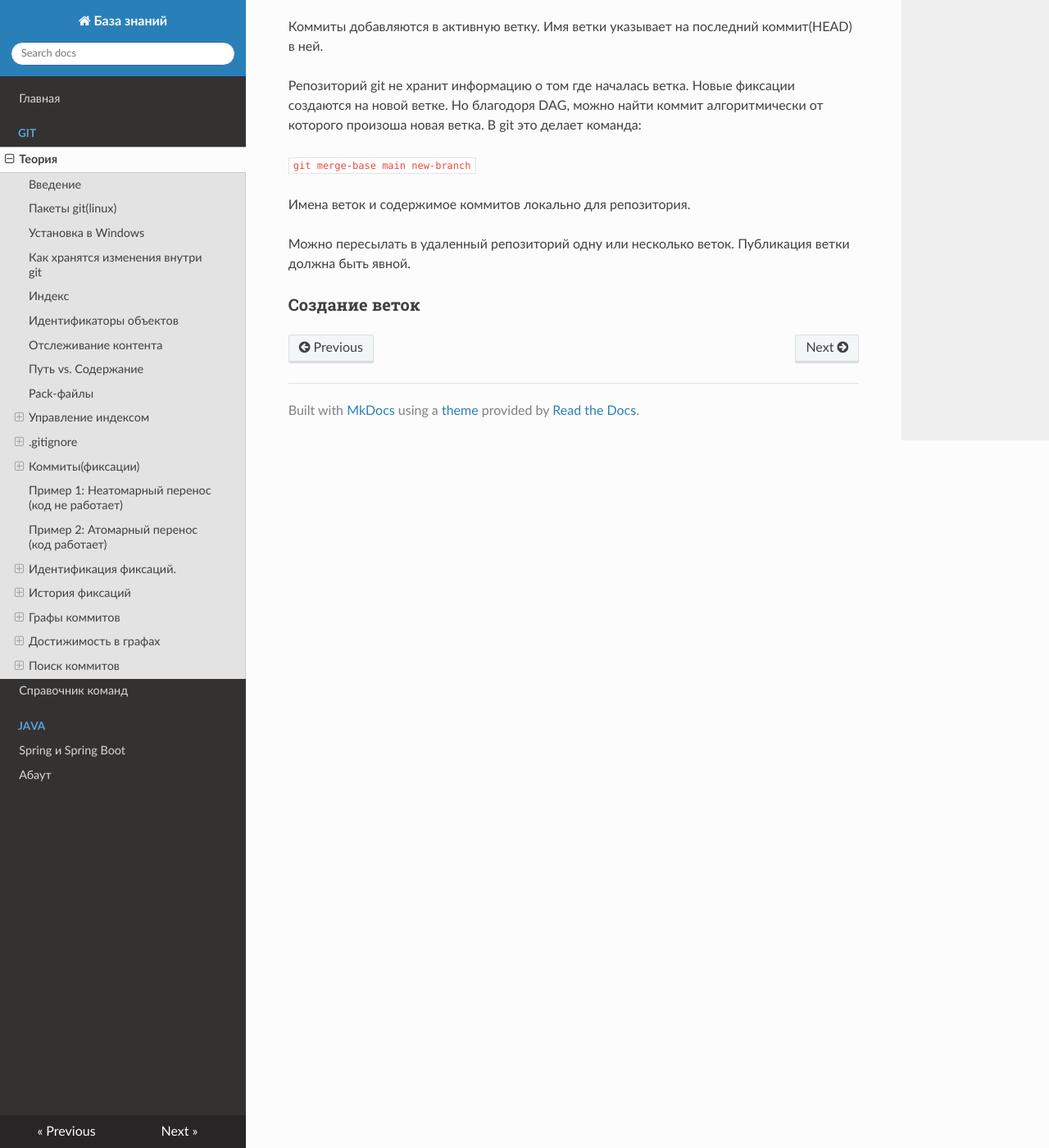
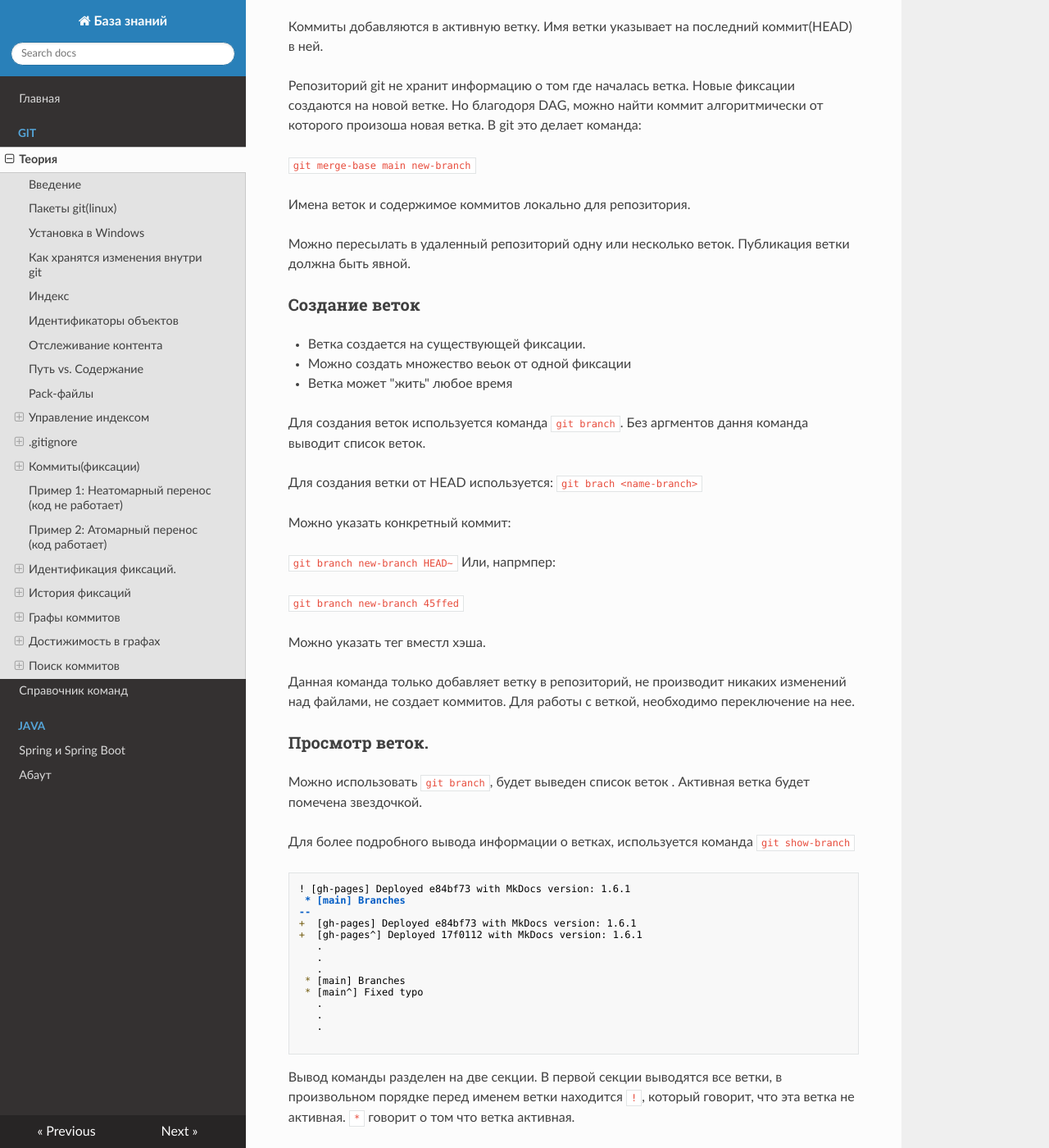
Before and after one commit to AMaslyakov/knowledge_base, an MkDocs documentation site: the page built from docs/git.md, in a window 1280 px wide and 1400 px high, scrolled down 20984 px. Shown: the whole window at 82% size. Built offline with MkDocs 1.6.1, drawn with Linux system fonts in a browser that asks for light colours; nearby versions of some CDN libraries; some of the changed text lies outside the part shown.

Commit message:
Create branches, showing brnches

````diff
--- a/docs/git.md
+++ b/docs/git.md
@@ -859,3 +859,62 @@ git branch "bug/something"
 Можно пересылать в удаленный репозиторий одну или несколько веток. Публикация ветки должна быть явной.
 
 ### Создание веток
+
+- Ветка создается на существующей фиксации.
+- Можно создать множество веьок от одной фиксации
+- Ветка может "жить" любое время
+
+Для создания веток используется команда ```git branch```. Без аргментов дання команда выводит список веток.
+
+Для создания ветки от HEAD используется:
+```git brach <name-branch>```
+
+Можно указать конкретный коммит:
+
+```git branch new-branch HEAD~```
+Или, напрмпер:
+
+```git branch new-branch 45ffed```
+
+Можно указать тег вместл хэша.
+
+Данная команда только добавляет ветку в репозиторий, не производит никаких изменений над файлами, не создает коммитов. Для работы с веткой, необходимо переключение на нее.
+
+### Просмотр веток.
+
+Можно использовать ```git branch```, будет выведен список веток . Активная ветка будет помечена звездочкой.
+
+Для более подробного вывода информации о ветках, используется команда ```git show-branch```
+
+```
+! [gh-pages] Deployed e84bf73 with MkDocs version: 1.6.1
+ * [main] Branches
+--
++  [gh-pages] Deployed e84bf73 with MkDocs version: 1.6.1
++  [gh-pages^] Deployed 17f0112 with MkDocs version: 1.6.1
+   .
+   .
+   .
+ * [main] Branches
+ * [main^] Fixed typo
+   .
+   .
+   .
+
+```
+
+Вывод команды разделен на две секции. В первой секции выводятся все ветки, в произвольном порядке перед именем ветки находится ```!```, который говорит, что эта ветка не активная. ```*``` говорит о том что ветка активная.
+
+Во второй секции выводятся коммиты по умолчанию до первого коммта в репозитории от которого начинается ветка(ветки).
+
+Слева рспологаются символы:
+
+- ```+``` - коммит есть в ветке, помечен цветом ветки
+- ```-``` - произошло слияние
+- ```*``` - коммит есть в актиной ветке
+
+В первой секции ветки сдвинуты таким образом, что образуют колонки в секции комиттоа. Колонка относится к одной ветке. Например если в репозитории будеь 5 веток и коммит принадлежит всем веткам, то в колонках будт 4 плюса и одна звездочка.
+
+Знак ```-``` будет относиться только к веткам участвоавшим в слиянии.
+
+### Переключение веток
````
